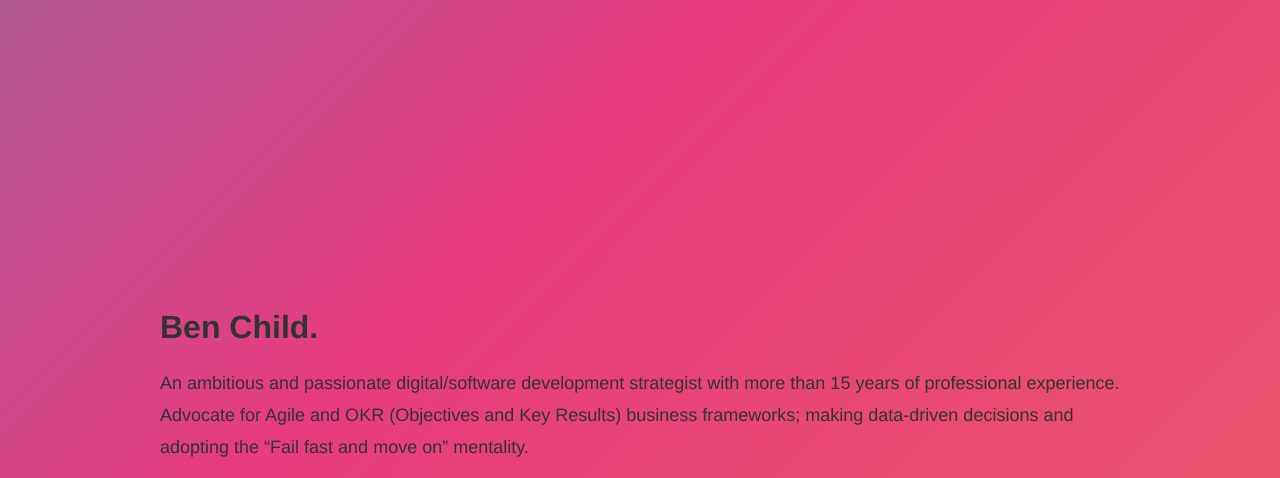
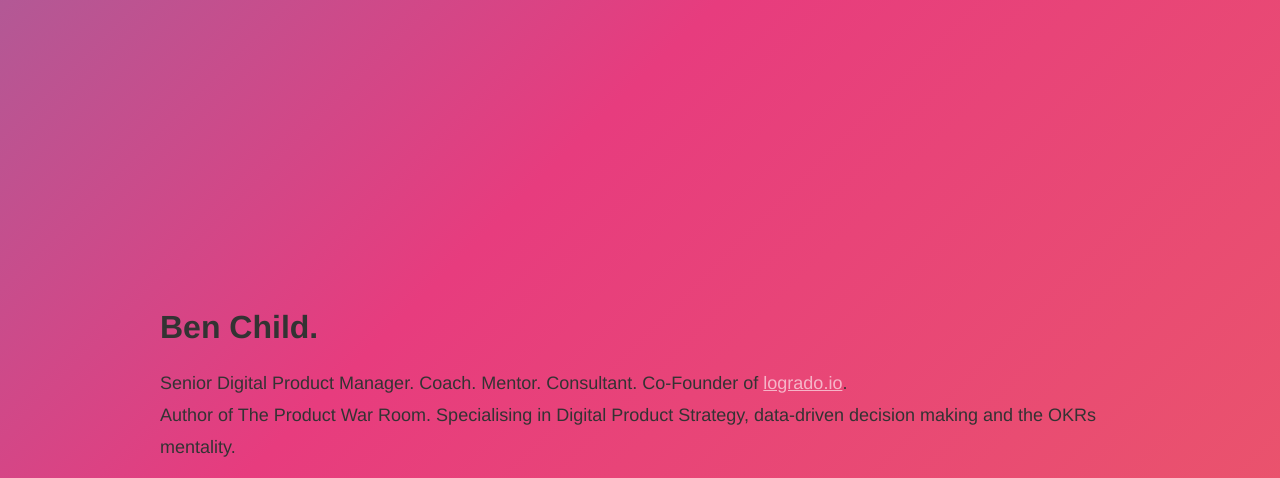
Before and after one commit to niroben/niroben.github.io, a plain HTML site: page index.html in a window 1280 px wide. Shown: the top 478 px of the page. Drawn offline with Linux system fonts and the light colour scheme.

Commit message:
Update bio
text changes

```diff
--- a/index.html
+++ b/index.html
@@ -25,8 +25,8 @@
             <div id="content-container">
                 <h1>Ben Child.</h1>
                 <p>
-                   An ambitious and passionate digital/software development strategist with more than 15 years of professional experience.<br>
-                   Advocate for Agile and OKR (Objectives and Key Results) business frameworks; making data-driven decisions and adopting the “Fail fast and move on” mentality.
+                   Senior Digital Product Manager. Coach. Mentor. Consultant. Co-Founder of <a target="_blank" href="http://logrado.io">logrado.io</a>.<br>
+                   Author of The Product War Room. Specialising in Digital Product Strategy, data-driven decision making and the OKRs mentality.
                 </p>
             <div id="social-wrapper">
                 <ul class="social-icons">
```
